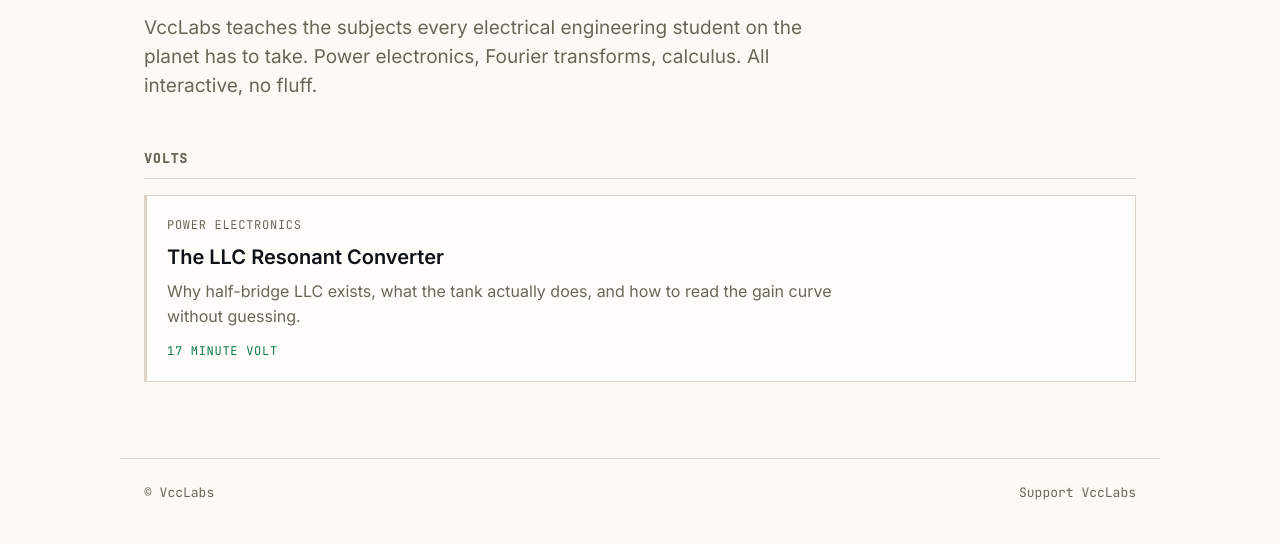
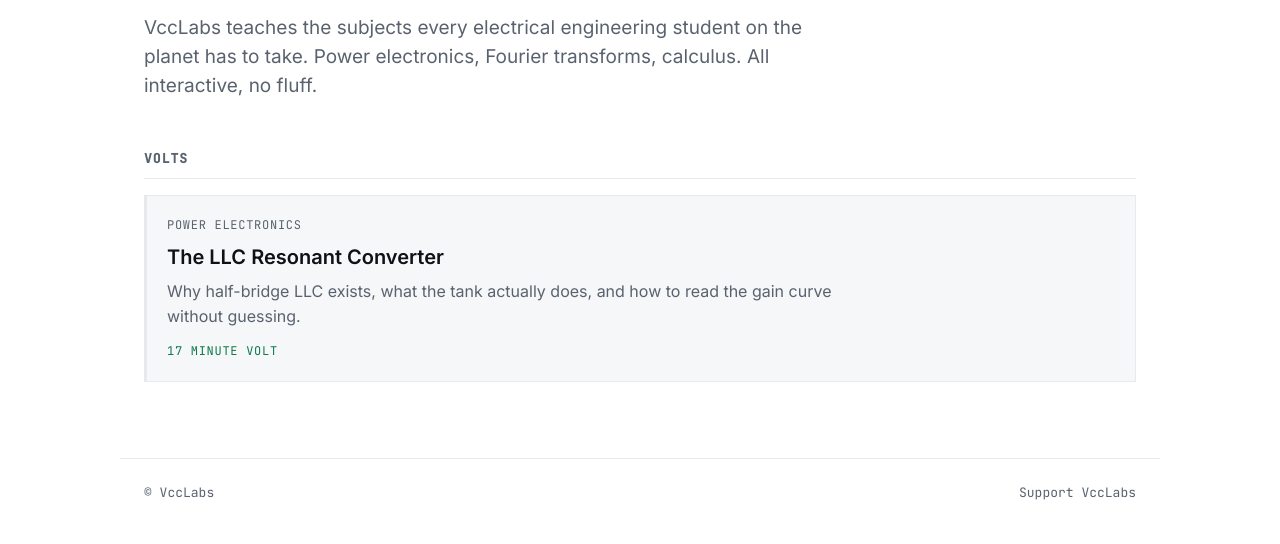
Before and after one commit to TheChipMaker/vcclabs-website, an Eleventy site: page src/index.njk in a window 1280 px wide. Shown: the part 275-819 px from the top of the page. Built offline with nearby package versions, Linux system fonts and the light colour scheme; Eleventy itself is replaced by a stand-in of ours; files that its build step writes are made by us from their sources.

Commit message:
Replace warm paper with pure white; align site neutrals with brand Ink palette

```diff
--- a/src/assets/css/site.css
+++ b/src/assets/css/site.css
@@ -8,22 +8,22 @@
 }
 
 [data-theme="light"] {
-  --bg: #FDFAF5;
-  --surface: #FFFDFA;
+  --bg: #FFFFFF;
+  --surface: #F6F7F9;
   --ink: var(--navy);
-  --muted: #6B6558;
-  --line: #DCD3C6;
+  --muted: #59626E;
+  --line: #E7E9ED;
   --accent: #0C7A48;
   --accent-soft: rgba(21, 184, 106, 0.10);
   --accent-ink: #FFFFFF;
 }
 
 [data-theme="dark"] {
-  --bg: #0C1B2E;
-  --surface: #152C45;
-  --ink: #F2EDE4;
-  --muted: #9CA9B4;
-  --line: #2A4767;
+  --bg: #0E1116;
+  --surface: #161A20;
+  --ink: #E7E9ED;
+  --muted: #8A94A1;
+  --line: #242A32;
   --accent: #2BD27D;
   --accent-soft: rgba(43, 210, 125, 0.14);
   --accent-ink: #0E1116;
```
